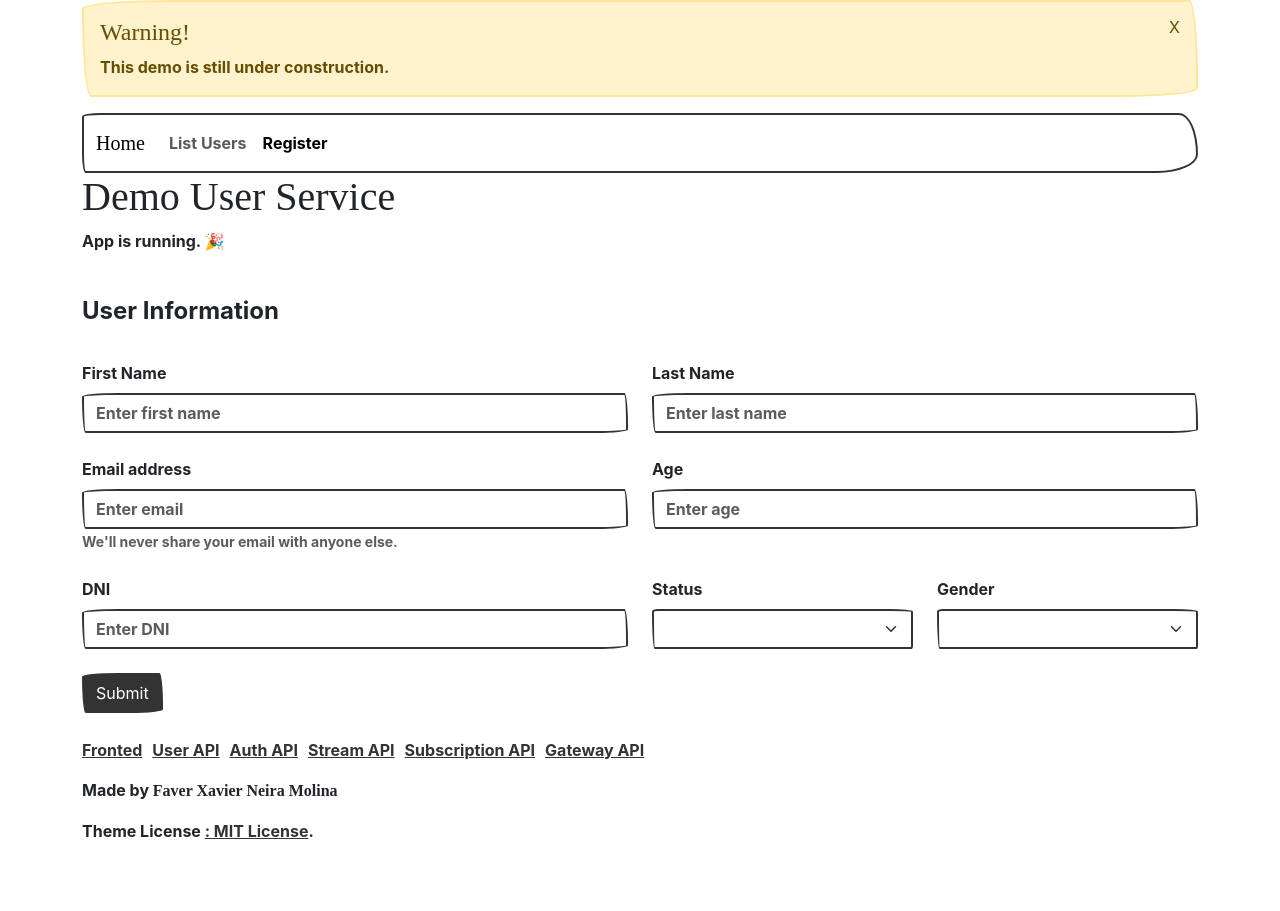
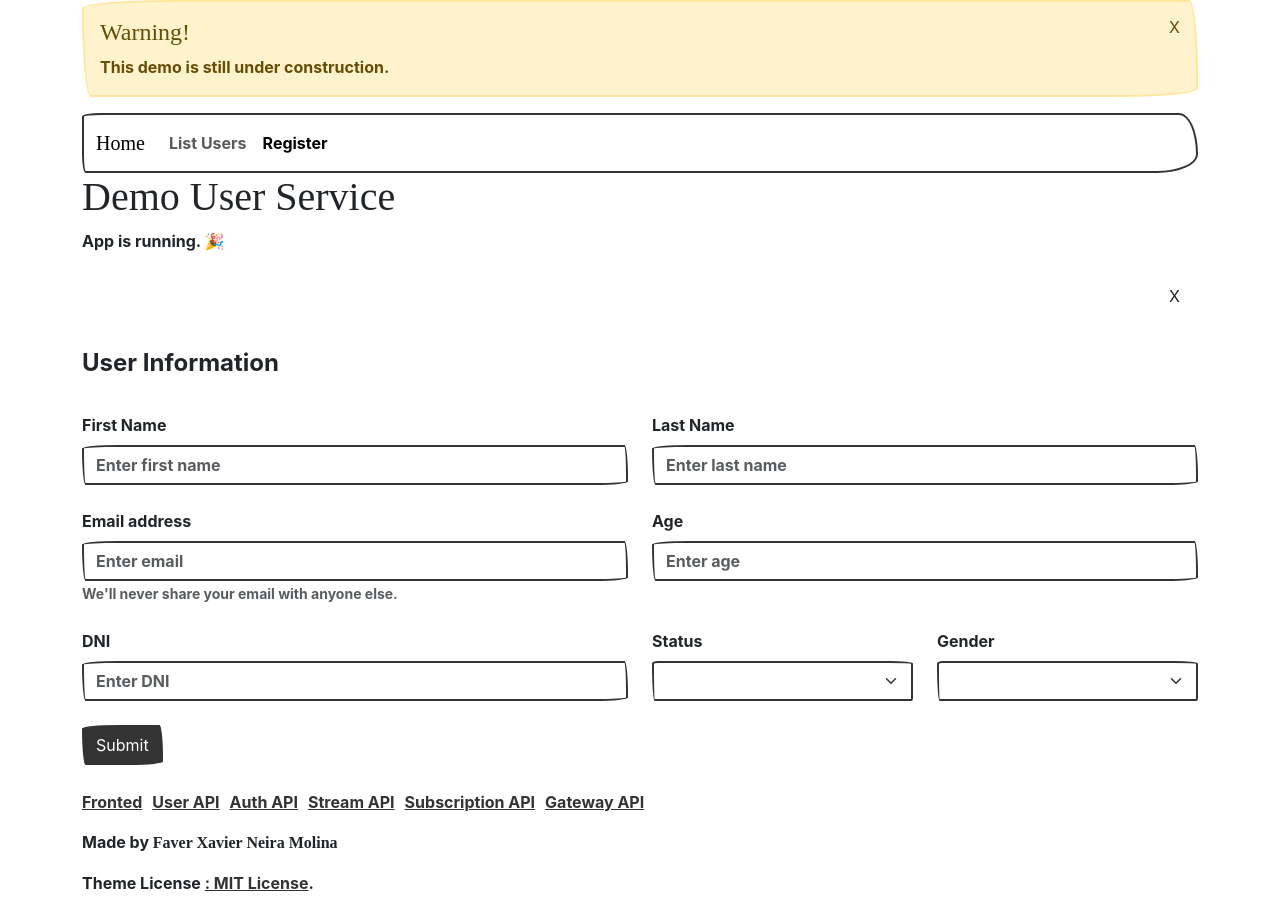
Before and after one commit to fxneiram/demo_angular, an Angular app: page /users/register in a window 1280 px wide. Before the commit the page ends 859 px from the top, so only its background shows below. Built offline with nearby package versions, Linux system fonts and the light colour scheme; a web font is replaced by a local one.

Commit message:
alert base

```diff
--- /dev/null
+++ b/src/app/exp/alert/alert.component.html
@@ -0,0 +1,4 @@
+<div *ngIf="visible" [ngClass]="['alert', alertClass]" class="alert alert-dismissible">
+  <button type="button" class="btn-close" (click)="hideAlert()" aria-label="Close"></button>
+  <strong>{{ title }}</strong> {{ message }}
+</div>
--- /dev/null
+++ b/src/app/exp/alert/alert.component.ts
@@ -0,0 +1,53 @@
+import { Component, Input, OnInit } from '@angular/core';
+import {NgClass, NgIf} from '@angular/common';
+
+@Component({
+  selector: 'app-alert',
+  standalone: true,
+  imports: [
+    NgIf,
+    NgClass
+  ],
+  templateUrl: './alert.component.html',
+  styleUrl: './alert.component.scss'
+})
+export class AlertComponent {
+  @Input() title: string = '';
+  @Input() message: string = '';
+  @Input() duration: number = 5;
+  isVisible: boolean = false;
+  alertClass: string = '';
+
+  visible: boolean = true;
+
+  showAlert(type: string, title: string, message: string) {
+    this.alertClass = type;
+    this.title = title;
+    this.message = message;
+    this.isVisible = true;
+
+    setTimeout(() => {
+      this.hideAlert();
+    }, this.duration * 1000); // Convertir a milisegundos
+  }
+
+  hideAlert() {
+    this.isVisible = false;
+  }
+
+  success(title: string, message: string) {
+    this.showAlert('alert-success', title, message);
+  }
+
+  warning(title: string, message: string) {
+    this.showAlert('alert-warning', title, message);
+  }
+
+  danger(title: string, message: string) {
+    this.showAlert('alert-danger', title, message);
+  }
+
+  info(title: string, message: string) {
+    this.showAlert('alert-info', title, message);
+  }
+}
--- a/src/app/users/register/register.component.html
+++ b/src/app/users/register/register.component.html
@@ -1,4 +1,6 @@
 <form (ngSubmit)="onSubmit()" #userForm="ngForm">
+  <app-alert></app-alert>
+
   <fieldset>
     <legend class="mt-4">User Information</legend>
 
--- a/src/app/users/register/register.component.ts
+++ b/src/app/users/register/register.component.ts
@@ -1,12 +1,14 @@
-import { Component } from '@angular/core';
+import {Component, ViewChild} from '@angular/core';
 import {DtoUser, UsersService} from '../../core/modules/openapi';
 import {FormsModule} from '@angular/forms';
+import {AlertComponent} from '../../exp/alert/alert.component';
 
 @Component({
   selector: 'app-register',
   standalone: true,
   imports: [
-    FormsModule
+    FormsModule,
+    AlertComponent
   ],
   templateUrl: './register.component.html',
   styleUrl: './register.component.scss'
@@ -14,11 +16,21 @@ import {FormsModule} from '@angular/forms';
 export class RegisterComponent {
   user: DtoUser = {} as DtoUser;
 
+  @ViewChild(AlertComponent) alertComponent!: AlertComponent;
+
+
   constructor(private usersService: UsersService) {}
 
   onSubmit() {
-    this.usersService.apiV1UsersPost("123456789", this.user).subscribe((data: DtoUser) => {
-      console.log(data);
-    });
+    this.usersService.apiV1UsersPost("123456789", this.user).subscribe(
+      (data: DtoUser) => {
+        this.alertComponent.success('Success!', 'User registered successfully.');
+        console.log(data);
+      },
+      (error) => {
+        this.alertComponent.danger('Error!', 'An error occurred while registering the user.');
+        console.error(error);
+      }
+    );
   }
 }
```
Also changed, not shown: src/app/exp/alert/alert.component.scss (added), 1 other file (tests, documents, lock files or other folders).
